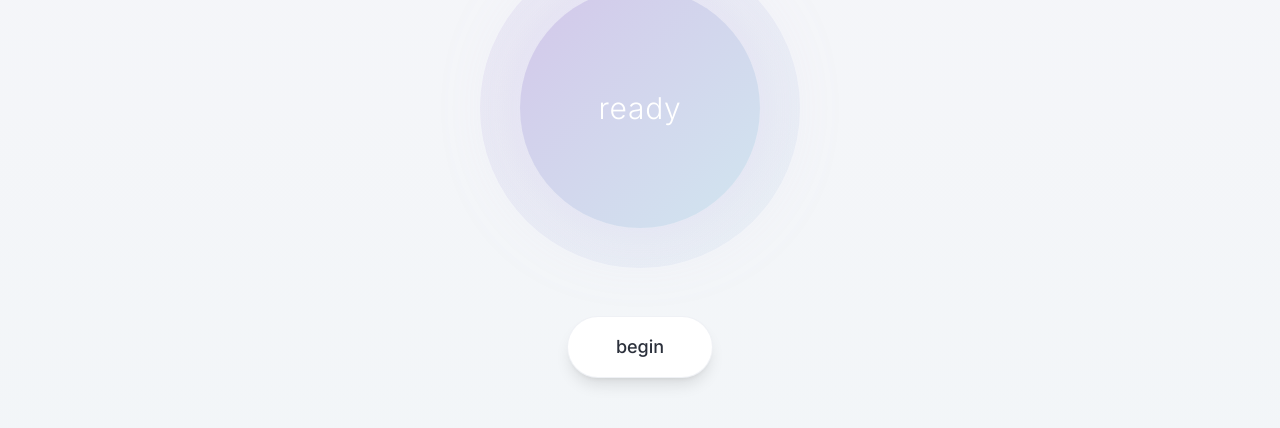
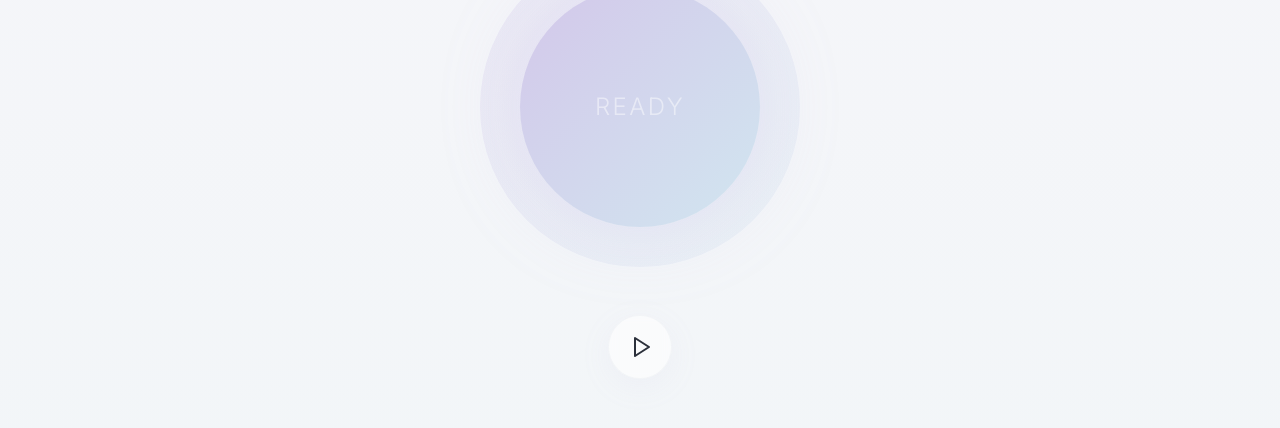
Before and after one commit to vdutts/breeth, a React (Vite) app: page / in a window 1280 px wide. Shown: the part 203-631 px from the top of the page. Built offline with nearby package versions, Linux system fonts and the light colour scheme; the HTML template or start-up script is replaced by a standard one.

Commit message:
Refactor controls and text

```diff
--- a/src/components/BreathingCircle.tsx
+++ b/src/components/BreathingCircle.tsx
@@ -1,5 +1,6 @@
 import { useState, useEffect, useRef } from "react";
 import { motion, AnimatePresence } from "framer-motion";
+import { Pause, Play } from "lucide-react";
 import { useStreak } from "@/hooks/useStreak";
 import { useHaptics } from "@/hooks/useHaptics";
 import { useSound } from "@/hooks/useSound";
@@ -173,13 +174,13 @@ export const BreathingCircle = () => {
             <AnimatePresence mode="wait">
               <motion.div
                 key={phase}
-                initial={{ opacity: 0, y: 10 }}
-                animate={{ opacity: 1, y: 0 }}
-                exit={{ opacity: 0, y: -10 }}
-                transition={{ duration: 0.3 }}
+                initial={{ opacity: 0, y: 5 }}
+                animate={{ opacity: 0.6, y: 0 }}
+                exit={{ opacity: 0, y: -5 }}
+                transition={{ duration: 0.4 }}
                 className="text-center"
               >
-                <p className="text-2xl sm:text-3xl font-light text-white tracking-wide">
+                <p className="text-xl sm:text-2xl font-extralight text-white/80 tracking-widest uppercase">
                   {getPhaseText()}
                 </p>
               </motion.div>
@@ -201,11 +202,11 @@ export const BreathingCircle = () => {
         {/* Control Button */}
         <motion.button
           onClick={isActive ? handleStop : handleStart}
-          className="px-12 py-4 rounded-full bg-card text-foreground font-medium text-lg shadow-lg hover:shadow-xl transition-smooth backdrop-blur-sm border border-border/50"
-          whileHover={{ scale: 1.05 }}
+          className="w-16 h-16 rounded-full bg-card/60 text-foreground backdrop-blur-sm border border-border/30 flex items-center justify-center glow-stat transition-smooth hover:bg-card/80"
+          whileHover={{ scale: 1.1 }}
           whileTap={{ scale: 0.95 }}
         >
-          {isActive ? "pause" : "begin"}
+          {isActive ? <Pause size={24} /> : <Play size={24} className="ml-0.5" />}
         </motion.button>
 
         {/* Subtle instruction */}
```
